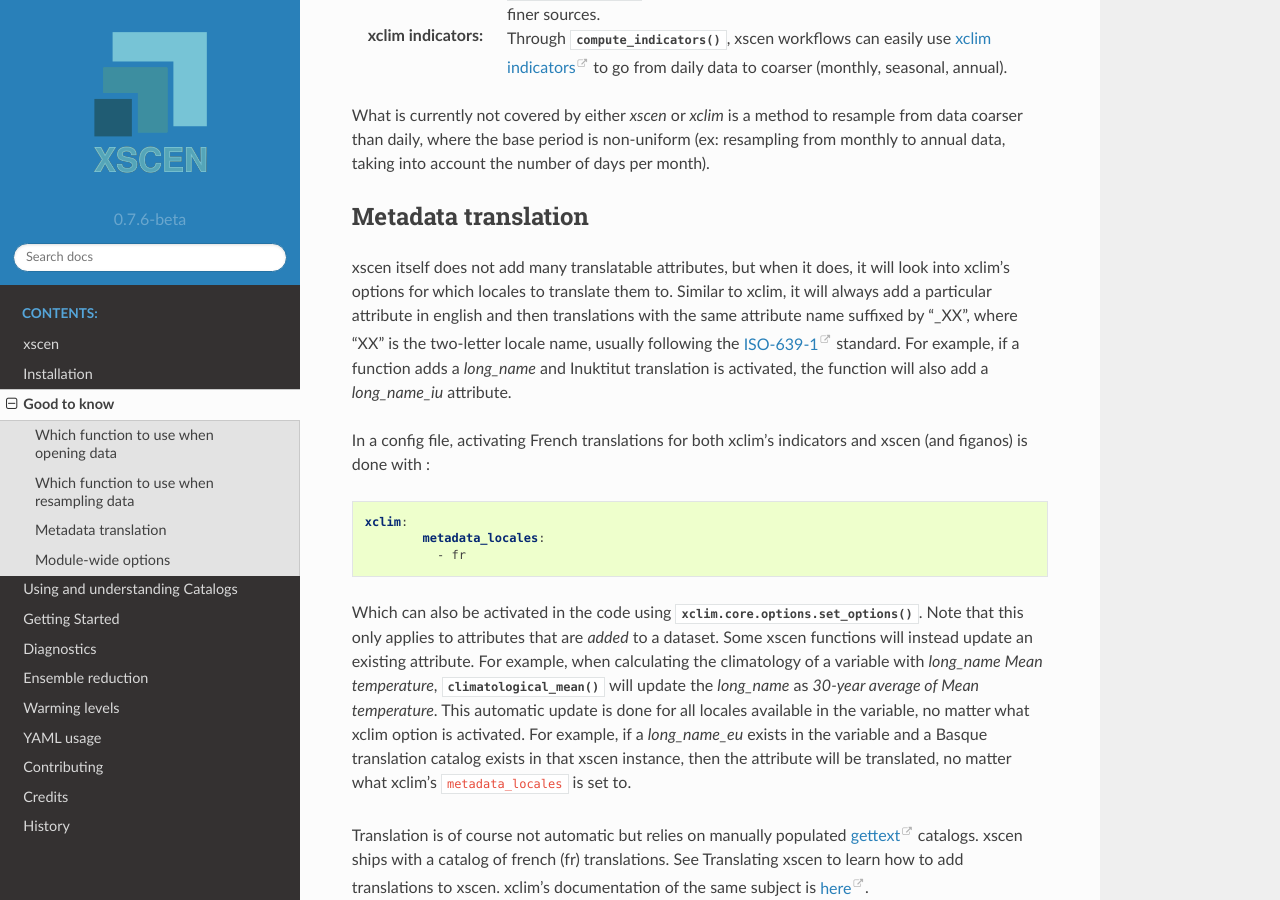
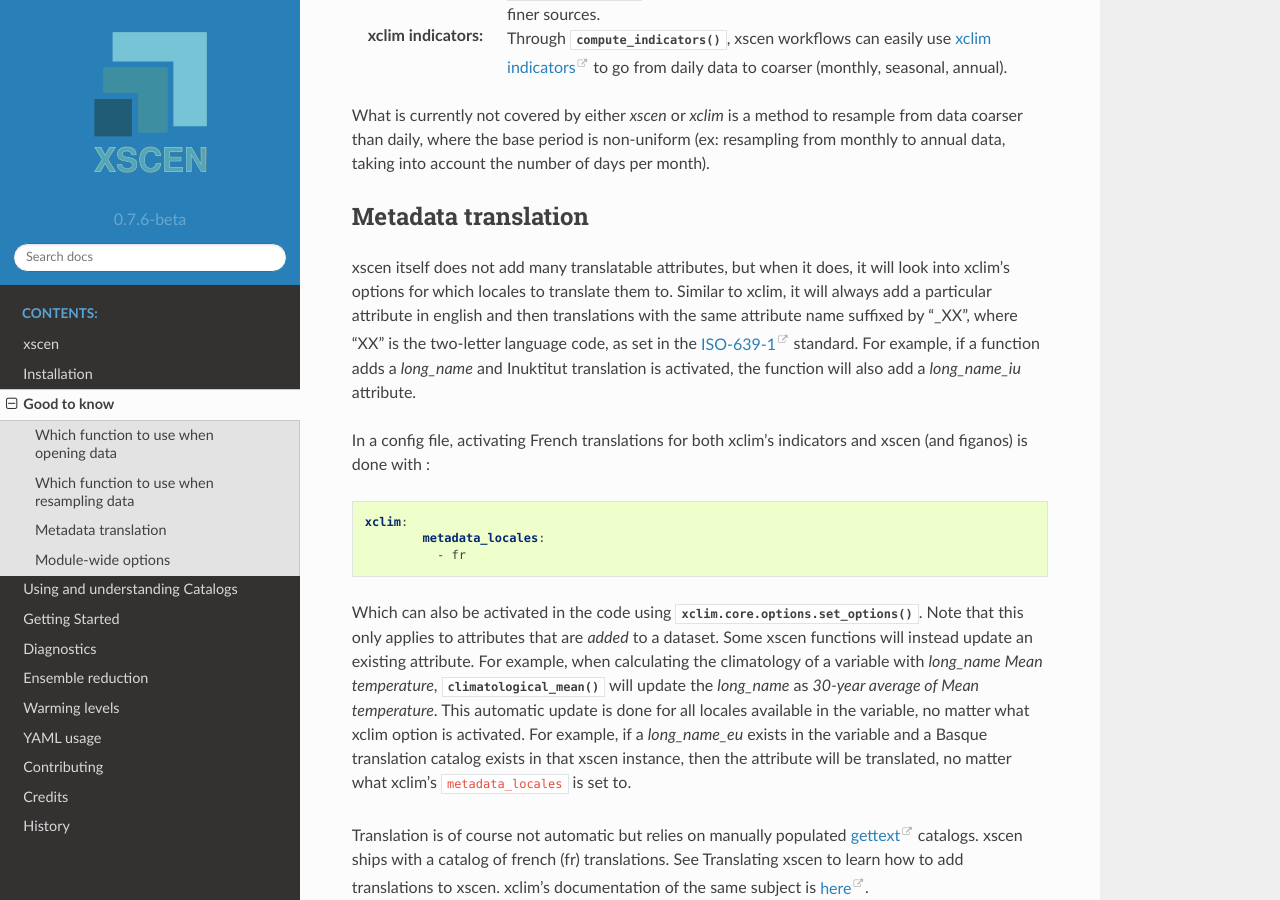
Before and after one commit to Ouranosinc/xscen, a Sphinx documentation site: the page built from docs/goodtoknow.rst, in a window 1280 px wide and 900 px high, scrolled down 1249 px. Built offline with Sphinx 7.4.7 and the Read the Docs theme 2.0.0, drawn with Linux system fonts in a browser that asks for light colours; pages that are not in the unit, such as notebooks, are missing from menus.

Commit message:
Update goodtoknow.rst

```diff
--- a/docs/goodtoknow.rst
+++ b/docs/goodtoknow.rst
@@ -48,7 +48,7 @@ What is currently not covered by either `xscen` or `xclim` is a method to resamp
 Metadata translation
 --------------------
 
-xscen itself does not add many translatable attributes, but when it does, it will look into xclim's options for which locales to translate them to. Similar to xclim, it will always add a particular attribute in english and then translations with the same attribute name suffixed by "_XX", where "XX" is the two-letter locale name, usually following the `ISO-639-1 <https://en.wikipedia.org/wiki/ISO_639-1>`_ standard. For example, if a function adds a `long_name` and Inuktitut translation is activated, the function will also add a `long_name_iu` attribute.
+xscen itself does not add many translatable attributes, but when it does, it will look into xclim's options for which locales to translate them to. Similar to xclim, it will always add a particular attribute in english and then translations with the same attribute name suffixed by "_XX", where "XX" is the two-letter language code, as set in the `ISO-639-1 <https://en.wikipedia.org/wiki/ISO_639-1>`_ standard. For example, if a function adds a `long_name` and Inuktitut translation is activated, the function will also add a `long_name_iu` attribute.
 
 In a config file, activating French translations for both xclim's indicators and xscen (and figanos) is done with :
 
```
